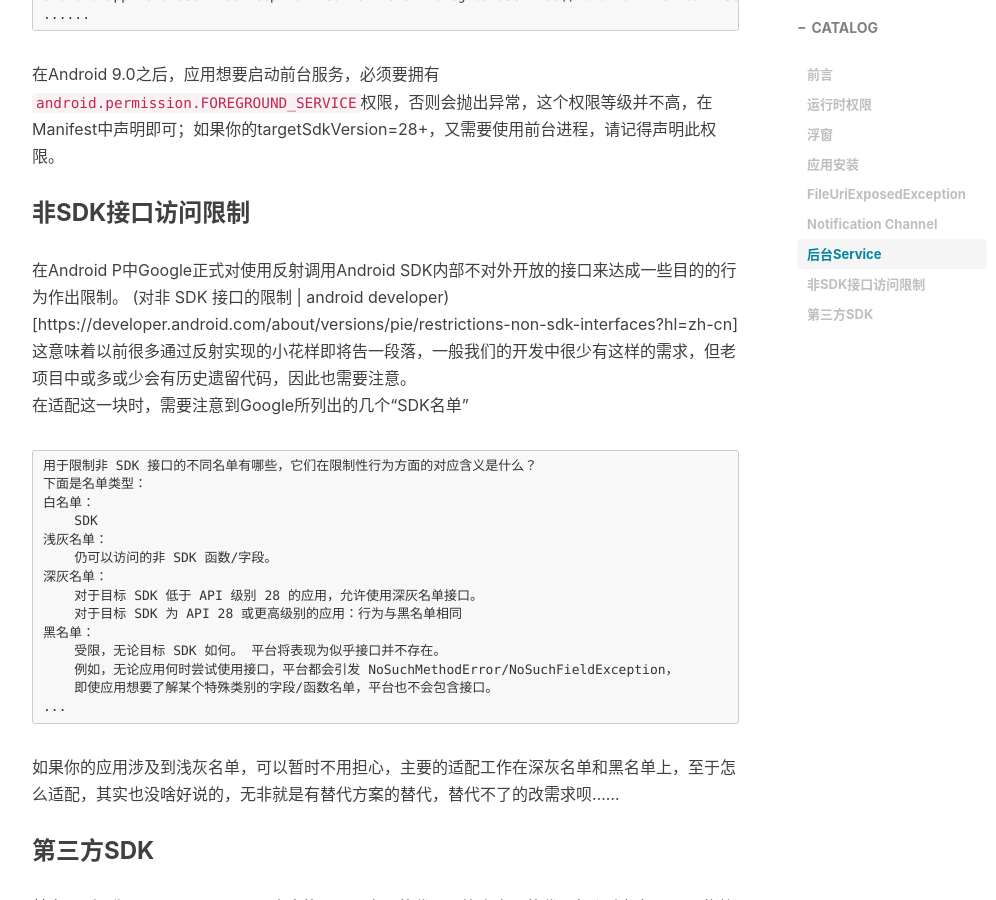
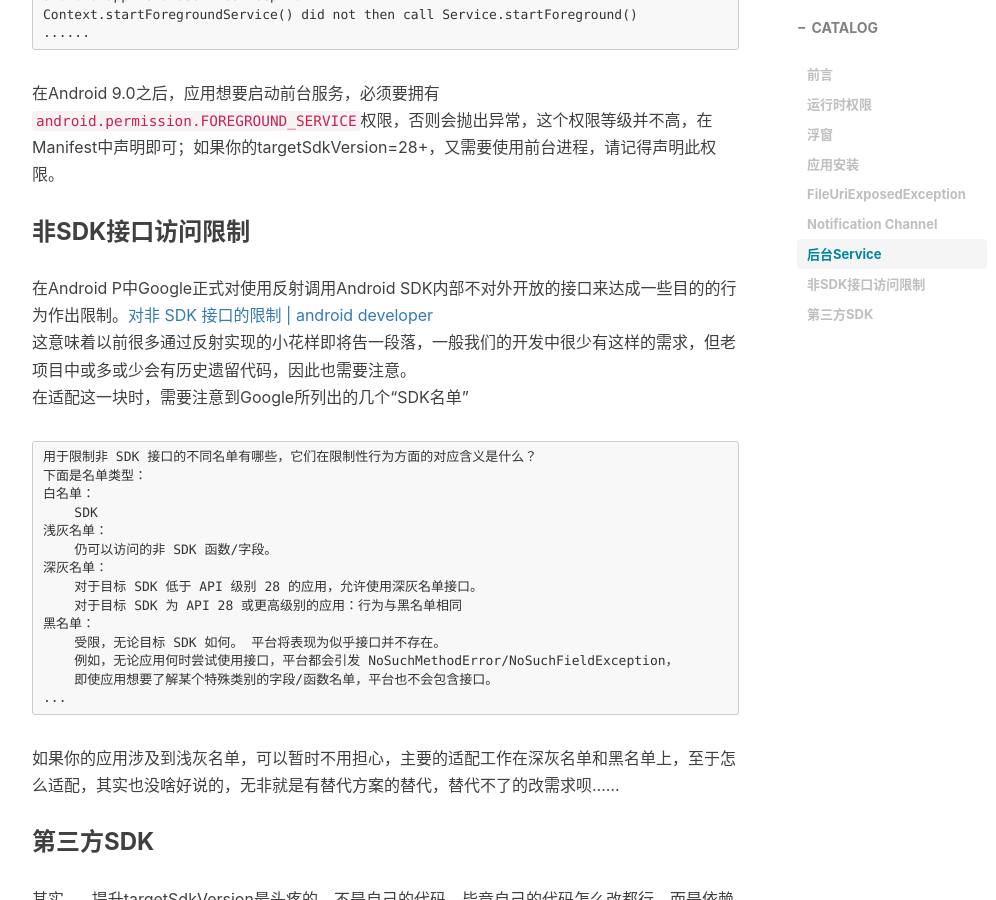
Before and after one commit to lx8421bcd/lx8421bcd.github.io, a Jekyll site: the page built from _posts/2018-12-21-提升targetSdkVersion至26+适配概要.md, in a window 1280 px wide and 900 px high, scrolled down 4813 px. Shown: the whole window, without its empty margins (233-1229 px from the left). Built offline with Jekyll 4.4.1, drawn with Linux system fonts in a browser that asks for light colours; nearby versions of some CDN libraries; comment, search, counter and statistics services are not loaded.

Commit message:
update format

````diff
--- a/_posts/2018-12-21-提升targetSdkVersion至26+适配概要.md
+++ b/_posts/2018-12-21-提升targetSdkVersion至26+适配概要.md
@@ -149,7 +149,8 @@ __需要注意的是NotificationChannel一旦创建，则不再能够被应用
 ### 后台Service
 Android 8.0对应用启动后台服务进行了严格的限制，对于targetSdkVersion=26+的应用，系统不允许后台应用创建后台服务，必须以通知栏可见的形式告诉用户你正在后台执行任务。也就是使用```ContextCompat.startForegroundService()```创建前台服务，然后必须在5秒内调用此服务的startForeground()方法，否则系统将立即停止服务，抛出```RemoteServiceException```异常
 
-    android.app.RemoteServiceException: Context.startForegroundService() did not then call Service.startForeground()
+    android.app.RemoteServiceException:
+    Context.startForegroundService() did not then call Service.startForeground()
     ......
 
 在Android 9.0之后，应用想要启动前台服务，必须要拥有```android.permission.FOREGROUND_SERVICE```权限，否则会抛出异常，这个权限等级并不高，在Manifest中声明即可；如果你的targetSdkVersion=28+，又需要使用前台进程，请记得声明此权限。
@@ -157,8 +158,7 @@ Android 8.0对应用启动后台服务进行了严格的限制，对于targetSdk
 
 
 ### 非SDK接口访问限制
-在Android P中Google正式对使用反射调用Android SDK内部不对外开放的接口来达成一些目的的行为作出限制。 (对非 SDK 接口的限制
- | android developer)[https://developer.android.com/about/versions/pie/restrictions-non-sdk-interfaces?hl=zh-cn]
+在Android P中Google正式对使用反射调用Android SDK内部不对外开放的接口来达成一些目的的行为作出限制。[对非 SDK 接口的限制 | android developer](https://developer.android.com/about/versions/pie/restrictions-non-sdk-interfaces?hl=zh-cn)
 这意味着以前很多通过反射实现的小花样即将告一段落，一般我们的开发中很少有这样的需求，但老项目中或多或少会有历史遗留代码，因此也需要注意。
 在适配这一块时，需要注意到Google所列出的几个“SDK名单”
 
````
